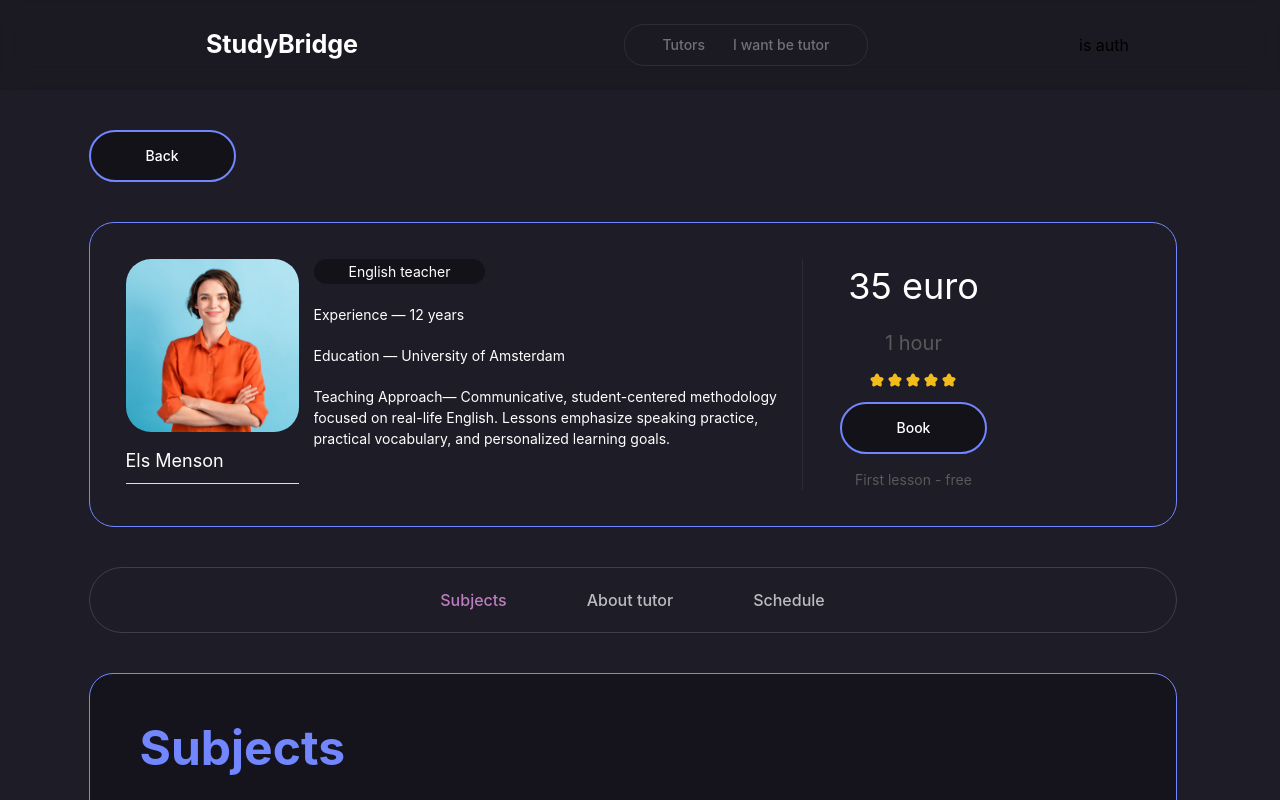
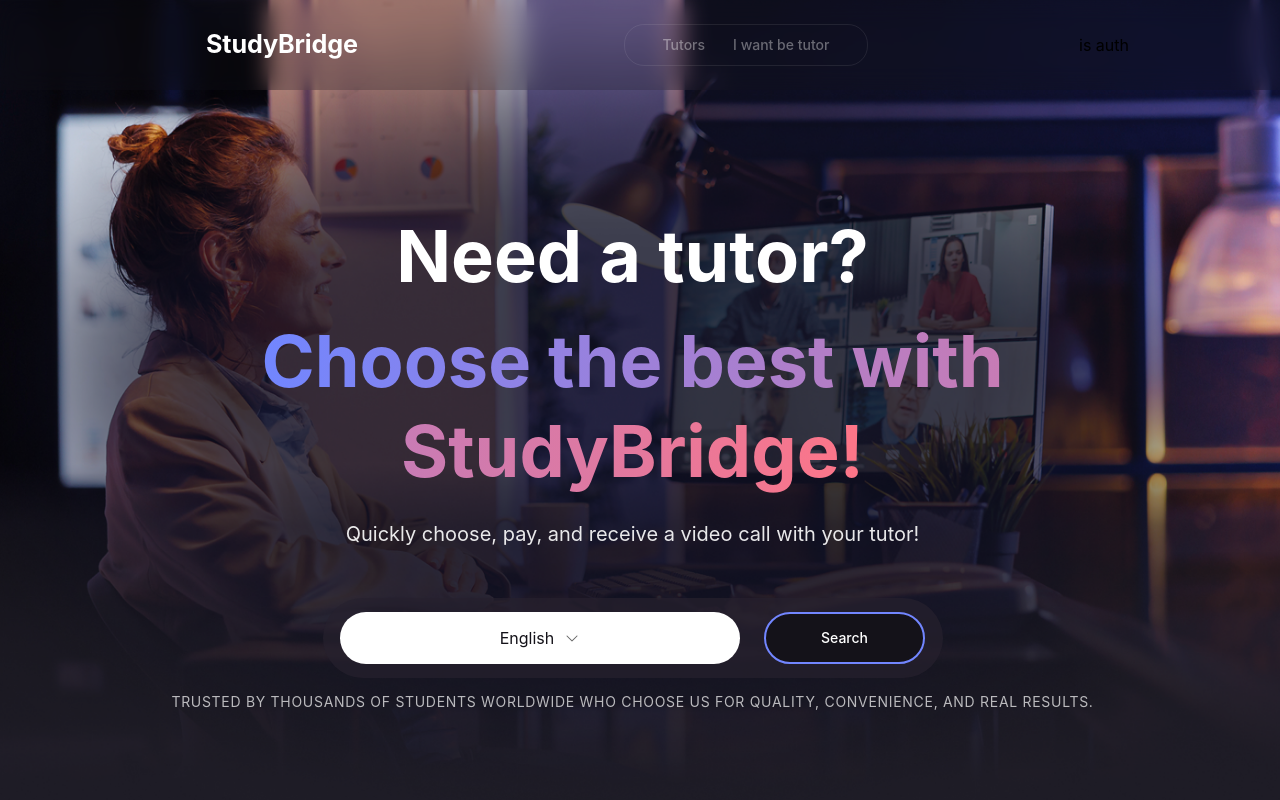
Before and after one commit to Dmytro-Doronin/components, a React (Vite) app: page / in a window 1280 px wide. Shown: the top 800 px of the page. Built offline with nearby package versions, Linux system fonts and the light colour scheme.

Commit message:
fix size home page

```diff
--- a/src/components/home-sections/Hero/Hero.tsx
+++ b/src/components/home-sections/Hero/Hero.tsx
@@ -14,7 +14,7 @@
 
 export const Hero = () => {
   return (
-      <section className="relative min-h-screen flex items-center justify-center overflow-hidden">
+      <section className="relative h-auto flex items-center justify-center overflow-hidden">
         <div className="fixed inset-0 z-0">
           <img
               src={heroImage}
--- a/src/pages/Home/Home.tsx
+++ b/src/pages/Home/Home.tsx
@@ -10,7 +10,7 @@
     //     console.log(page);
     // }
     return (
-        <div className="min-h-screen">
+        <div className="h-auto">
             {/*<RadioGroup options={*/}
             {/*    [*/}
             {/*        {label: "English", value: "english"},*/}
--- a/src/router/routesVariables/publicRoutes.tsx
+++ b/src/router/routesVariables/publicRoutes.tsx
@@ -1,10 +1,10 @@
 import type {RouteObject} from "react-router-dom";
-// import {Home} from "../../pages/Home/Home.tsx";
+import {Home} from "../../pages/Home/Home.tsx";
 import {TeachersPage} from "../../pages/teachersPage/TeachersPage.tsx";
 import {TeacherDetail} from "../../pages/teacherDetail/teacherDetail.tsx";
 
 export const publicRoutes: RouteObject[] = [
-    { index: true, element: <TeacherDetail /> },
+    { index: true, element: <Home /> },
     { path: "/teachers", element: <TeachersPage /> },
-    // { path: "/teacher", element: <TeacherDetail /> },
+    { path: "/teacher", element: <TeacherDetail /> },
 ];
```
